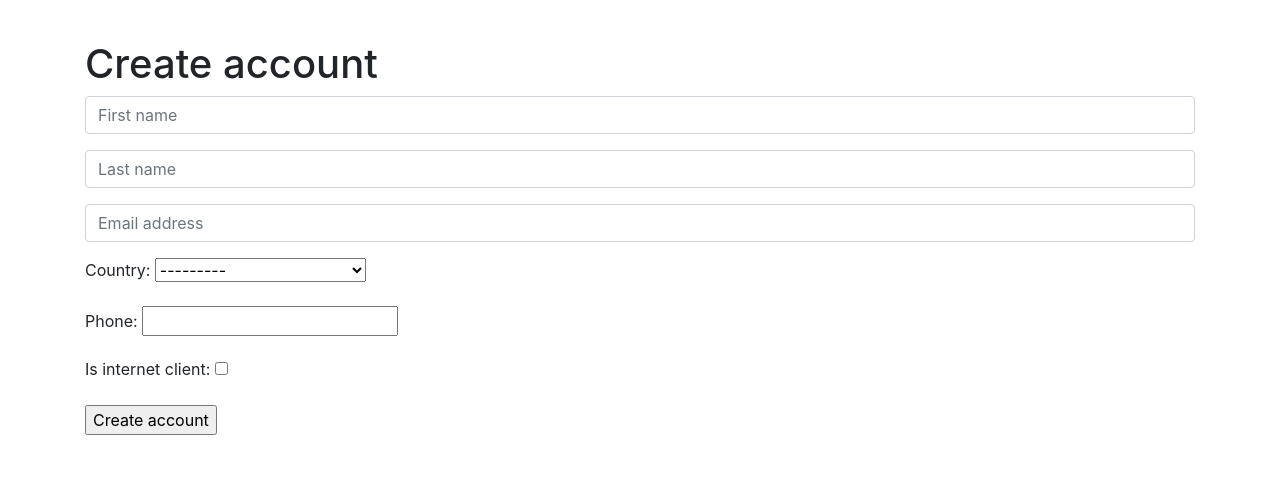
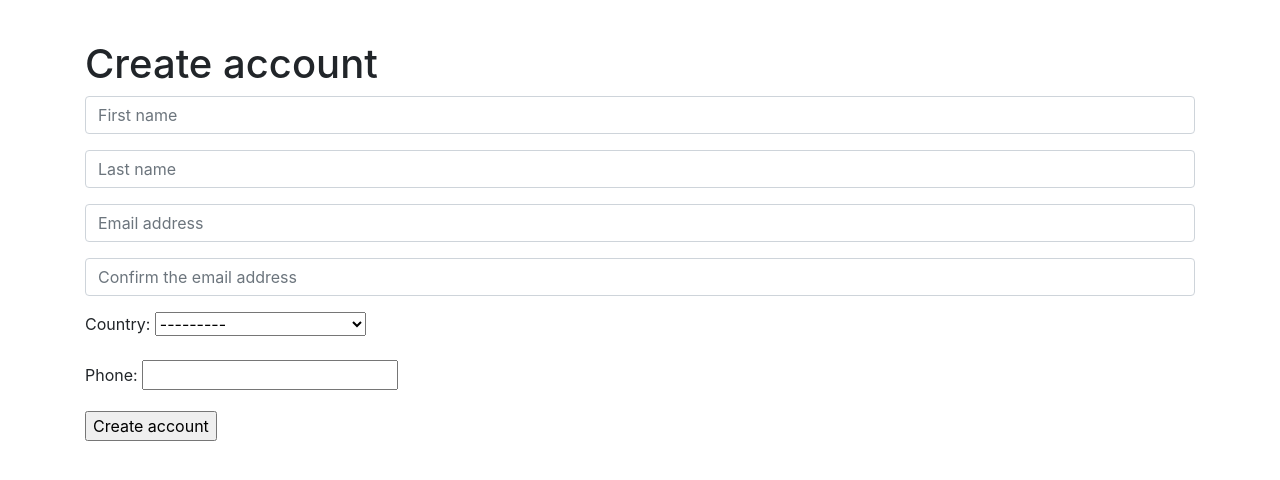
Before and after one commit to dxviidmg/EntertanmentStreaming, a Django app: page /accounts/new/ in a window 1280 px wide. Shown: the part 56-536 px from the top of the page. Run offline with Django 3.2, Linux system fonts and the light colour scheme; data comes from the database, SQL or seed files in the repository; both versions use the stored data as it was before the commit; some libraries are stand-ins or nearby versions.

Commit message:
limit accounts, prevent multiple accounts with same mail and confirm mail

```diff
--- a/accounts/forms.py
+++ b/accounts/forms.py
@@ -1,21 +1,43 @@
 from django import forms
 from django.contrib.auth.models import User
 from .models import Profile
+from django.forms.utils import ErrorList
 
 class UserCreateForm(forms.ModelForm):
+	email2 = forms.CharField(label='Confirm the email address',widget=forms.TextInput)
+
 	class Meta:
 		model = User
 		fields = ('first_name', 'last_name', 'email')
 
+	def clean_email(self):
+		email = self.cleaned_data['email']
+		try:
+			user = User.objects.exclude(pk=self.instance.pk).get(email=email)
+		except User.DoesNotExist:
+			return email
+		raise forms.ValidationError(u'The email "%s" already registered.' % email)
+
+	def clean_email2(self):
+		cd = self.cleaned_data
+		if cd['email'] != cd['email2']:
+			raise forms.ValidationError('The email addresses do not match.')
+
+	def __init__(self, *args, **kwargs):
+		super(UserCreateForm, self).__init__(*args, **kwargs)
+		self.fields['first_name'].required = True
+		self.fields['last_name'].required = True
+		self.fields['email'].required = True
+
 class ProfileCreateForm(forms.ModelForm):
 	class Meta:
 		model = Profile
-		fields = ('country', 'phone', 'is_internet_client')
+		fields = ('country', 'phone')
 
 class UserUpdateForm(forms.ModelForm):
 	class Meta:
 		model = User
-		fields = ('first_name', 'last_name',)
+		fields = ('first_name', 'last_name')
 
 class ProfileUpdateForm(forms.ModelForm):
 	class Meta:
--- a/accounts/models.py
+++ b/accounts/models.py
@@ -16,7 +16,6 @@ class Profile(models.Model):
 	locked = models.BooleanField(default=False)
 	monthly_payment = models.DecimalField(decimal_places=2, max_digits=5, null=True, blank=True)
 	foreign_currency = models.CharField(max_length=10, null=True, blank=True)
-	is_internet_client = models.BooleanField(default=False)
 	free_trial_deadline = models.DateTimeField(null=True, blank=True)
 	is_premium = models.BooleanField(default=False)
 
@@ -49,10 +48,7 @@ class Profile(models.Model):
 				self.monthly_payment = 10
 			elif self.country == "MX":
 				self.foreign_currency = "MXN"
-				if self.is_internet_client == False:
-					self.monthly_payment = 150
-				elif self.is_internet_client == True:
-					self.monthly_payment = 100
+				self.monthly_payment = 100
 
 				#Define free_trial_deadline
 			self.free_trial_deadline = self.user.date_joined + relativedelta(months=1)
--- a/accounts/templates/accounts/create_account.html
+++ b/accounts/templates/accounts/create_account.html
@@ -3,18 +3,25 @@
 {%block content%}
 	<h1>Create account</h1>
 
+	{%if accounts_limit > accounts_total%}
 	<form action="." method="post" class="centrar">
 		{%csrf_token%}
 
 		{%for field in UserForm%}
 
 		<p><input id="{{ field.id_for_label }}" type="text" name="{{ field.html_name }}" placeholder="{{ field.label}}" class="form-control"/></p>
-
+		{{ field.errors }}
 		{%endfor%}
 
 		{{ProfileForm.as_p}}
 		<input type="submit" value="Create account">
 	</form>
+	{%else%}
+
+	<br>
+	<h3>You have reached your accounts limit, if you want to add more, contact your provider.</h3>
+
+	{%endif%}
 
 
 
--- a/accounts/views.py
+++ b/accounts/views.py
@@ -63,9 +63,13 @@ class CreateViewAccount(View):
 		UserForm = UserCreateForm()
 		ProfileForm = ProfileCreateForm()
 		last_account = User.objects.last()
+		accounts_limit = 1000
+		accounts_total = User.objects.filter(is_staff=False).count()
 		context = {
-		'UserForm':UserForm,
-		'ProfileForm': ProfileForm
+			'accounts_limit': accounts_limit,
+			'accounts_total': accounts_total,
+			'UserForm':UserForm,
+			'ProfileForm': ProfileForm
 		}
 		return render(request,template_name,context)
 	def post(self,request):
@@ -77,16 +81,21 @@ class CreateViewAccount(View):
 		if UserForm.is_valid() and ProfileForm.is_valid():
 			NewUser = UserForm.save(commit=False)
 			NewUser.username = str(last_account.pk + 1)
-			NewUser.first_name = str(UserForm.cleaned_data['first_name'])
-			NewUser.last_name = str(UserForm.cleaned_data['last_name'])
+#			NewUser.first_name = str(UserForm.cleaned_data['first_name'])
+#			NewUser.last_name = str(UserForm.cleaned_data['last_name'])
 			NewUser.set_password('timesee1')
 			NewUser.save()
 
 			NewProfile = ProfileForm.save(commit=False)
 			NewProfile.user = NewUser
 			NewProfile.save()
-			return redirect('payments:PaymentsListClient', NewUser.username)
-
+		else:
+			context = {
+				'UserForm':UserForm,
+				'ProfileForm': ProfileForm
+			}
+			return render(request,template_name,context)
+		return redirect('payments:PaymentsListClient', NewUser.username)
 class ListViewAccounts(View):
 	def get(self, request):
 		template_name = "accounts/list_accounts.html"
```
Also changed, not shown: accounts/migrations/0018_remove_profile_is_internet_client.py (added), db.sqlite3.
